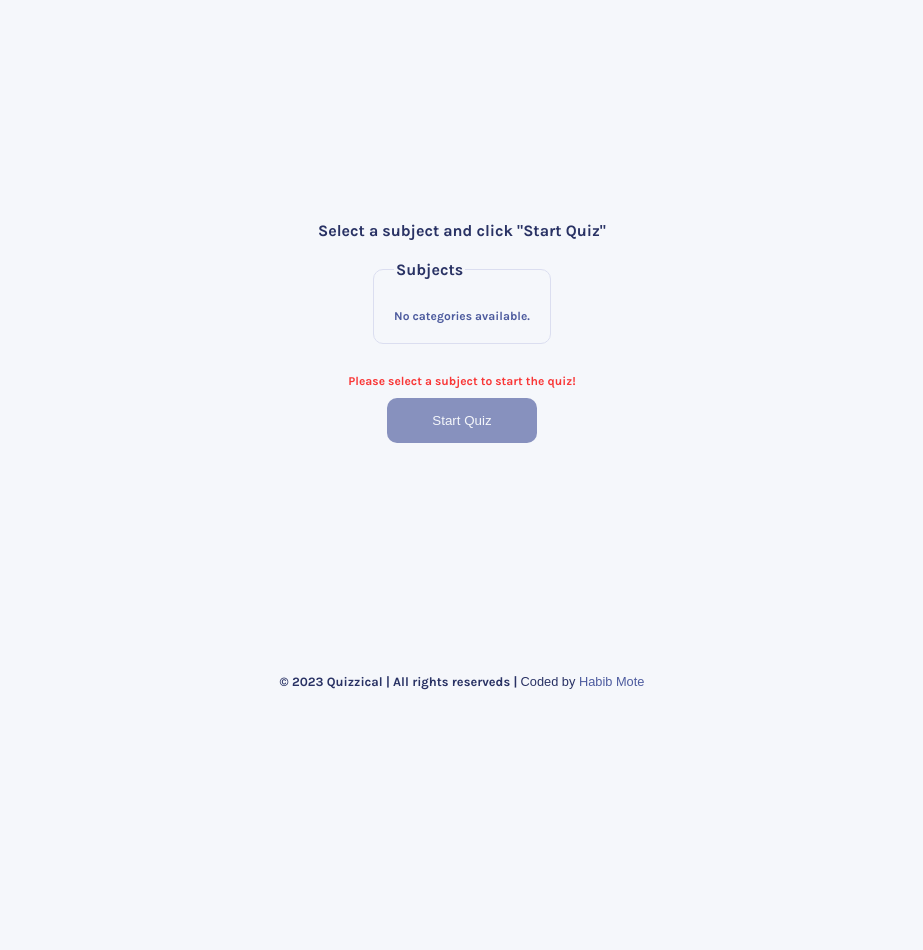
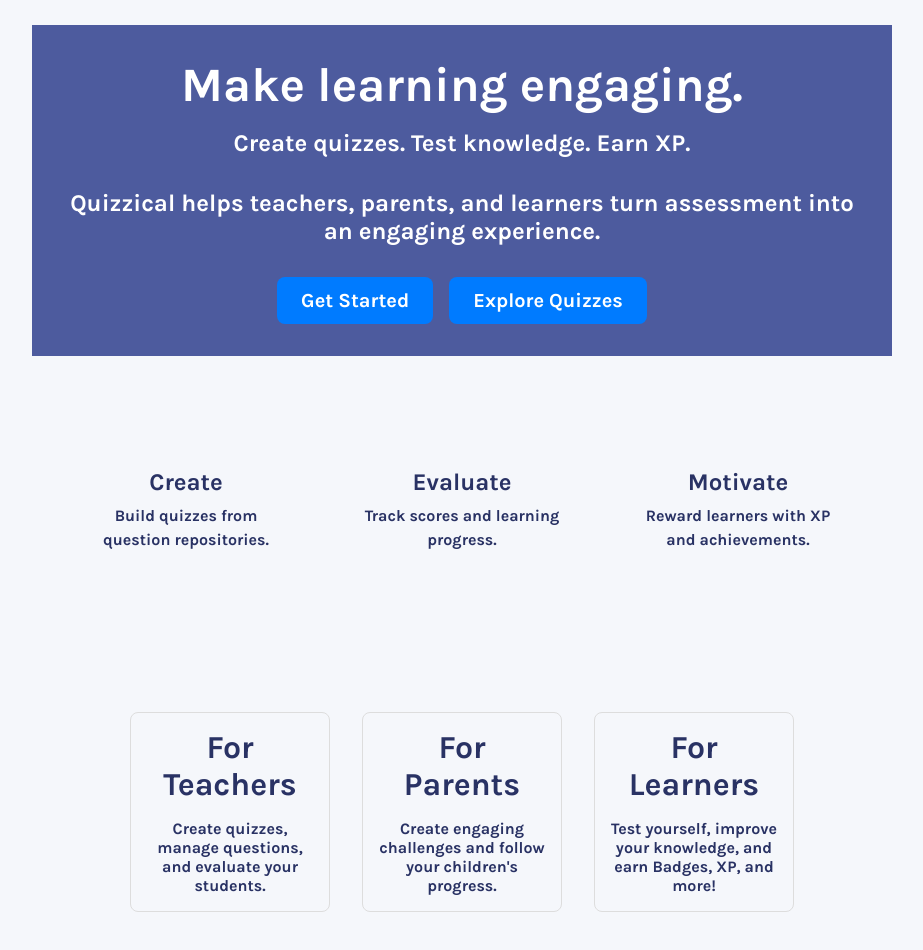
Before and after one commit to habibma/quizzical, a React (Vite) app: page / in a window 1280 px wide. Shown: the part 100-1050 px from the top of the page, without its empty margins (178-1101 px from the left). Before the commit the page ends 800 px from the top, so only its background shows below. Built offline with nearby package versions, Linux system fonts and the light colour scheme.

Commit message:
doc: home page content

```diff
--- /dev/null
+++ b/src/pages/HomePage/HomePage.css
@@ -0,0 +1,228 @@
+
+.home-page {
+    display: flex;
+    flex-direction: column;
+    align-items: center;
+    justify-content: center;
+    text-align: center;
+
+    section {
+        margin-block: 2rem;
+        padding: 2rem;
+    }
+}
+
+.hero {
+    margin-bottom: 2rem;
+    background-color: var(--primary-color);
+    color: white;
+
+    h1 {
+        font-size: 3rem;
+        margin-bottom: 1rem;
+  }
+
+    p {
+        font-size: 1.5rem;
+        margin-bottom: 2rem;
+    }
+    .hero-buttons {
+        display: flex;
+        justify-content: center;
+        gap: 1rem;
+        a {
+          padding: 0.75rem 1.5rem;
+          font-size: 1.25rem;
+          border-radius: 0.5rem;
+          text-decoration: none;
+          color: white;
+          background-color: #007bff;
+          transition: background-color 0.3s;
+          &:hover {
+            background-color: #0056b3;
+          }
+        }
+    }
+}
+
+.features {
+  display: flex;
+  gap: 2rem;
+  justify-content: center;
+
+  .feature {
+    flex: 1;
+    min-width: 200px;
+    padding: 1rem;
+
+    h2{
+      font-size: 1.5rem;
+      margin-bottom: 0.5rem;
+    }
+
+    p {
+      font-size: 1rem;
+      color: var(--text-color);
+      line-height: 1.5;
+    }
+  }
+}
+
+.for-whom {
+    margin-top: 3rem;
+    text-align: center;
+
+    h2 {
+        font-size: 2rem;
+        margin-bottom: 1rem;
+    }
+
+    p {
+        font-size: 1.25rem;
+        color: var(--text-color);
+    }
+
+    .for-whom-card {
+        display: inline-block;
+        min-height: 200px;
+        width: 200px;
+        margin: 1rem;
+        padding: 1rem;
+        border: 1px solid #ddd;
+        border-radius: 0.5rem;
+        text-align: center;
+
+        h3 {
+            font-size: 1.25rem;
+            margin-bottom: 0.5rem;
+        }
+
+        p {
+            font-size: 1rem;
+            color: var(--text-color);
+        }
+    }
+}
+
+.how-it-works {
+    margin-top: 3rem;
+    text-align: center;
+
+    h2 {
+        font-size: 2rem;
+        margin-bottom: 1rem;
+    }
+
+    .steps {
+        display: flex;
+        justify-content: center;
+        align-items: center;
+        flex-wrap: wrap;
+
+        span {
+            font-size: 1.25rem;
+            margin: 0 1rem;
+        }
+    }
+
+    .step {
+        display: inline-block;
+        min-height: 150px;
+        width: 150px;
+        margin: 1rem;
+        padding: 1rem;
+        border: 1px solid #ddd;
+        border-radius: 0.5rem;
+        text-align: center;
+
+        h3 {
+            font-size: 1.25rem;
+            margin-bottom: 0.5rem;
+        }
+
+        p {
+            font-size: 1rem;
+            color: var(--text-color);
+            line-height: 1.5;
+        }
+    }
+
+}
+
+
+.gamification {
+    margin-top: 3rem;
+    text-align: center;
+
+    h2 {
+        font-size: 2rem;
+        margin-bottom: 1rem;
+    }
+
+    p {
+        font-size: 1.25rem;
+        color: var(--text-color);
+        word-spacing: 2.5px;
+    }
+}
+
+.repositories {
+    margin-top: 3rem;
+    text-align: center;
+
+    h2 {
+        font-size: 2rem;
+        margin-bottom: 1rem;
+    }
+
+    ul {
+        list-style-type: none;
+        padding: 0;
+
+        li {
+            font-size: 1.25rem;
+            color: var(--text-color);
+            margin-bottom: 0.5rem;
+        }
+    }
+}
+
+
+.call-to-action {
+    margin-top: 3rem;
+    text-align: center;
+    display: flex;
+    flex-direction: column;
+    gap: 1rem;
+
+    h2 {
+        font-size: 2rem;
+        margin-bottom: 1rem;
+    }
+
+    p {
+        font-size: 1.25rem;
+        color: var(--text-color);
+        word-spacing: 2.5px;
+    }
+
+    .cta-buttons {
+        display: flex;
+        justify-content: center;
+        gap: 1rem;
+
+        a {
+            padding: 0.75rem 1.5rem;
+            font-size: 1.25rem;
+            width: auto;
+            border-radius: 0.5rem;
+            text-decoration: none;
+            color: white;
+            background-color: #007bff;
+            transition: background-color 0.3s;
+            &:hover {
+                background-color: #0056b3;
+            }
+        }
+    }
+}
--- /dev/null
+++ b/src/pages/HomePage/HomePage.jsx
@@ -0,0 +1,82 @@
+
+import "./HomePage.css"
+
+const HomePage = () => {
+    return (
+        <div className="home-page">
+            <section className="hero">
+                <h1>Make learning engaging.</h1>
+                <p>Create quizzes. Test knowledge. Earn XP.</p>
+                <p>Quizzical helps teachers, parents, and learners turn assessment into an engaging experience.</p>
+                <div className="hero-buttons">
+                    <a href="/get-started">Get Started</a>
+                    <a href="/explore-quizzes">Explore Quizzes</a>
+                </div>
+            </section>
+            <section className="features">
+                <div className="feature">
+                    <h2>Create</h2>
+                    <p>Build quizzes from question repositories.</p>
+                </div>
+                <div className="feature">
+                    <h2>Evaluate</h2>
+                    <p>Track scores and learning progress.</p>
+                </div>
+                <div className="feature">
+                    <h2>Motivate</h2>
+                    <p>Reward learners with XP and achievements.</p>
+                </div>
+            </section>
+            <section className="for-whom">
+                <div className="for-whom-card">
+                    <h2>For Teachers</h2>
+                    <p>Create quizzes, manage questions, and evaluate your students.</p>
+                </div>
+                <div className="for-whom-card">
+                    <h2>For Parents</h2>
+                    <p>Create engaging challenges and follow your children's progress.</p>
+                </div>
+                <div className="for-whom-card">
+                    <h2>For Learners</h2>
+                    <p>Test yourself, improve your knowledge, and earn Badges, XP, and more!</p>
+                </div>
+            </section>
+            <section className="how-it-works">
+                <h2>How It Works</h2>
+                <ol className="steps">
+                    <li className="step">Choose Content</li>
+                    <span className="arrow"> → </span>
+                    <li className="step">Create a Quiz</li>
+                    <span className="arrow"> → </span>
+                    <li className="step">Set Your Rules</li>
+                    <span className="arrow"> → </span>
+                    <li className="step">Students Play</li>
+                    <span className="arrow"> → </span>
+                    <li className="step">Results & XP</li>
+                </ol>
+            </section>
+            <section className="gamification">
+                <h2>Gamification</h2>
+                <p>Learn  →  Play  →  Earn XP  →  Improve  →  Repeat</p>
+            </section>
+            <section className="repositories">
+                <h2>Build quizzes from educational content instead of starting from scratch.</h2>
+                <ul>
+                    <li>Pre-built question banks</li>
+                    <li>Customizable quiz templates</li>
+                    <li>Easy-to-use content management</li>
+               </ul>
+            </section>
+            <section className="call-to-action">
+                <h2>Ready to make learning more engaging?</h2>
+                <p>Join thousands of educators and learners using Quizzical.</p>
+                <div className="cta-buttons">
+                    <a href="/create-account" className="btn btn-primary">Create your Quizzical account</a>
+                    <a href="/learn-more" className="btn btn-secondary">Learn more</a>
+                </div>
+            </section>
+        </div>
+    )
+}
+
+export default HomePage
--- a/src/routes/AppRoutes.jsx
+++ b/src/routes/AppRoutes.jsx
@@ -1,6 +1,7 @@
 import { Routes, Route } from 'react-router-dom'
 // public pages
 import PublicLayout from '../layouts/PublicLayout/PublicLayout'
+import HomePage from '../pages/HomePage/HomePage'
 import Home from '../pages/Public/Home/Home'
 import Quiz from '../pages/Public/Quiz/Quiz'
 import Result from '../pages/Public/Result/Result'
@@ -45,7 +46,7 @@ function AppRoutes({ theme, toggleTheme }) {
                     />
                 </QuizProvider>
             }>
-                <Route index element={<Home />} />
+                <Route index element={<HomePage />} />
                 <Route path="quiz" element={<Quiz />} />
                 <Route path="result" element={<Result />} />
                 <Route path="about" element={<About />} />
```
